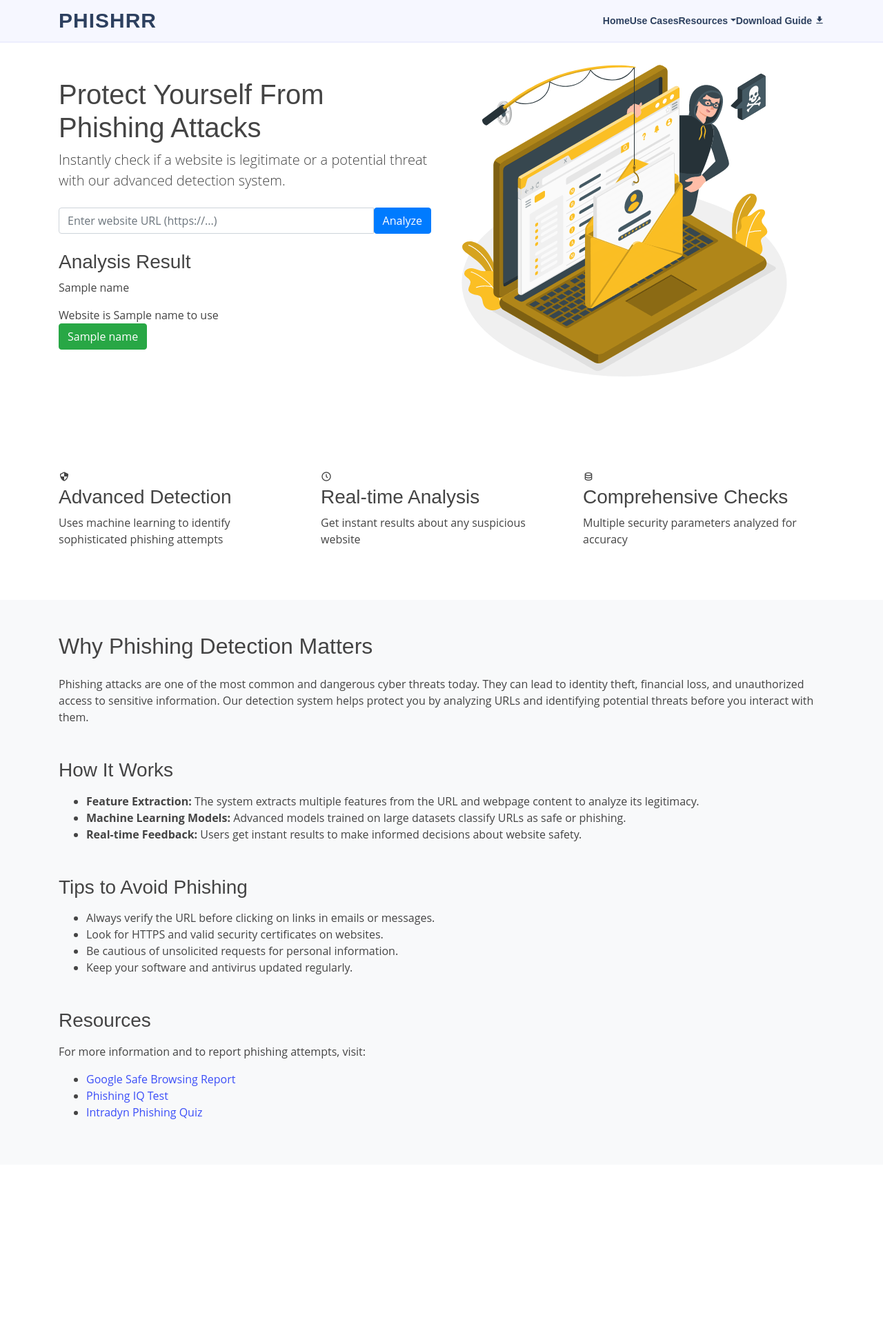
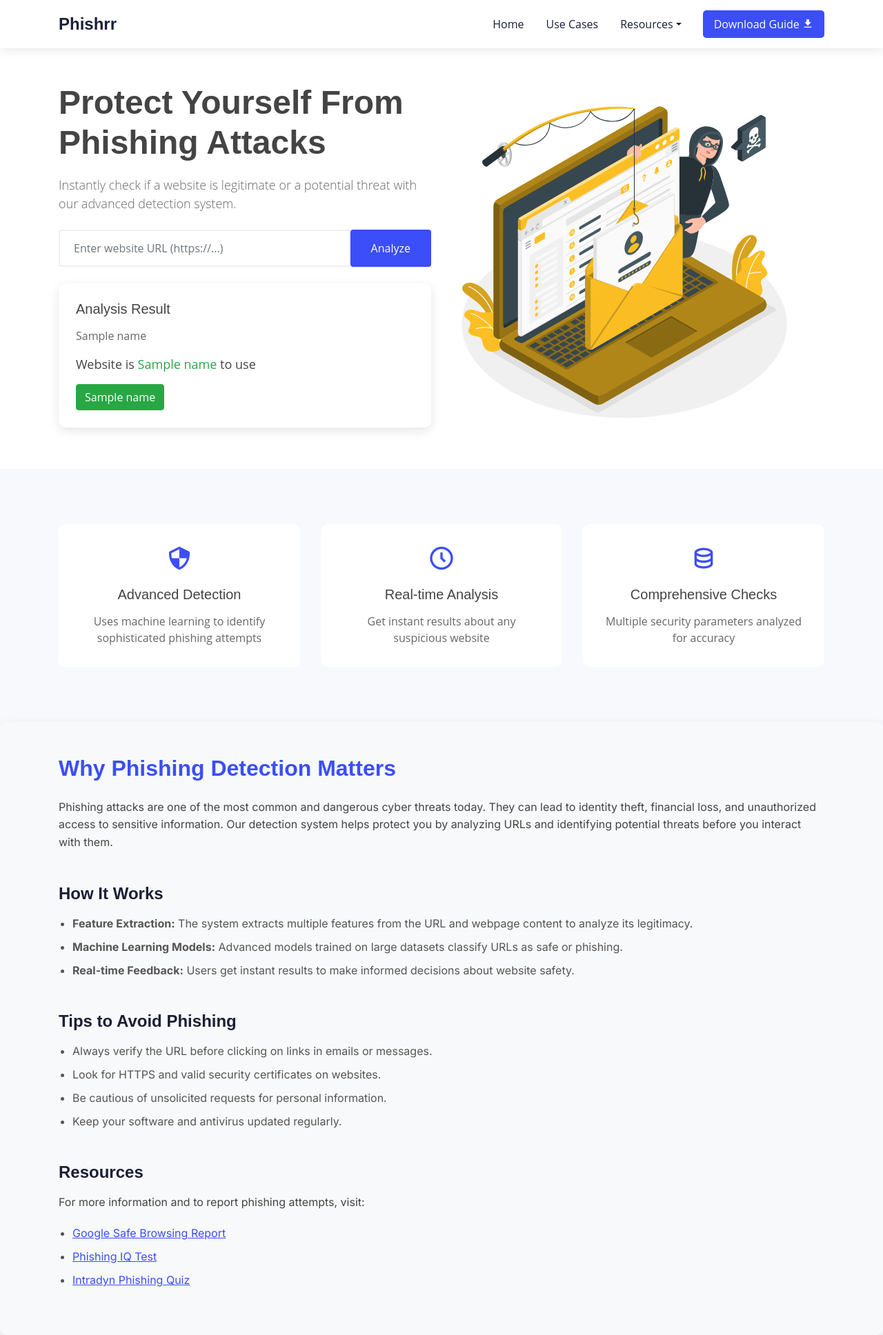
Before and after one commit to Yash0162004/Phishhr, a Flask app: template templates/index.html in a window 1280 px wide. Shown: the whole page at 69% size. Before the commit the page ends 1623 px from the top, so only its background shows below. Run offline with Flask 3, Linux system fonts and the light colour scheme; the template is opened without the code that fills it: most values are stand-ins (such as "Sample title", 1, 10 or a date in 2020); parts of the project's set-up code (start-up, migrations or seed data) failed here and were passed over; some libraries are stand-ins or nearby versions.

Commit message:
style.css

```diff
--- a/static/style.css
+++ b/static/style.css
@@ -1,3 +1,183 @@
+:root {
+  --primary-color: #3b4ef8;
+  --dark-color: #1a1f36;
+  --light-color: #f7f9fc;
+  --success-color: #28a745;
+  --danger-color: #dc3545;
+}
+
+body {
+  font-family: 'Inter', sans-serif;
+  color: var(--dark-color);
+  background: var(--light-color);
+}
+
+/* Header */
+#header {
+  padding: 15px 0;
+  background: white;
+  box-shadow: 0 2px 15px rgba(0, 0, 0, 0.1);
+}
+
+.logo {
+  margin: 0;
+  font-size: 24px;
+  font-weight: 700;
+}
+
+.logo a {
+  color: var(--dark-color);
+  text-decoration: none;
+}
+
+.nav-menu a {
+  color: var(--dark-color);
+  padding: 8px 16px;
+  text-decoration: none;
+  transition: 0.3s;
+}
+
+.nav-menu a:hover {
+  color: var(--primary-color);
+}
+
+.download-btn {
+  background: var(--primary-color);
+  color: white !important;
+  border-radius: 5px;
+  margin-left: 15px;
+}
+
+.download-btn:hover {
+  opacity: 0.9;
+}
+
+/* Hero Section */
+.hero {
+  padding: 120px 0 60px;
+  background: white;
+}
+
+.hero h1 {
+  font-size: 48px;
+  font-weight: 700;
+  line-height: 1.2;
+  margin-bottom: 20px;
+}
+
+.hero .lead {
+  color: #666;
+  font-size: 18px;
+}
+
+.url-form {
+  max-width: 600px;
+}
+
+.url-form .form-control {
+  height: 54px;
+  border: 2px solid #eee;
+  padding: 0 20px;
+}
+
+.url-form .btn {
+  padding: 0 30px;
+  height: 54px;
+  background: var(--primary-color);
+  border: none;
+}
+
+/* Result Box */
+.result-box {
+  background: white;
+  border-radius: 10px;
+  padding: 25px;
+  box-shadow: 0 5px 15px rgba(0, 0, 0, 0.1);
+}
+
+.result-box h3 {
+  font-size: 20px;
+  margin-bottom: 15px;
+}
+
+.result-box .url {
+  color: #666;
+  word-break: break-all;
+}
+
+.result-box .status {
+  margin: 15px 0;
+  font-size: 18px;
+}
+
+.result-box.safe .status span {
+  color: var(--success-color);
+}
+
+.result-box.unsafe .status span {
+  color: var(--danger-color);
+}
+
+/* Features Section */
+.features {
+  padding: 80px 0;
+  background: var(--light-color);
+}
+
+.feature-box {
+  background: white;
+  padding: 30px;
+  border-radius: 10px;
+  text-align: center;
+  transition: 0.3s;
+}
+
+.feature-box:hover {
+  transform: translateY(-5px);
+  box-shadow: 0 5px 15px rgba(0, 0, 0, 0.1);
+}
+
+.feature-box i {
+  font-size: 40px;
+  color: var(--primary-color);
+  margin-bottom: 20px;
+}
+
+.feature-box h3 {
+  font-size: 20px;
+  margin-bottom: 15px;
+}
+
+.feature-box p {
+  color: #666;
+  margin: 0;
+}
+
+/* Responsive */
+@media (max-width: 991px) {
+  .hero {
+    padding: 100px 0 40px;
+  }
+
+  .hero h1 {
+    font-size: 36px;
+  }
+}
+
+@media (max-width: 768px) {
+  .nav-menu {
+    display: none !important;
+  }
+
+  .hero {
+    text-align: center;
+  }
+
+  .url-form {
+    margin: 0 auto;
+  }
+}
+
 /*--------------------------------------------------------------
 # General
 --------------------------------------------------------------*/
@@ -107,61 +287,24 @@ h1, h2, h3, h4, h5, h6 {
 }
 
 /*--------------------------------------------------------------
-# Header
+# Navigation Menu
 --------------------------------------------------------------*/
-#header {
-  background: #f6f7ff;
-  border-bottom: 2px solid #eceefe;
-  transition: all 0.5s;
-  z-index: 997;
-  padding: 15px 0;
+.main-nav {
+  display: flex;
+  justify-content: space-between;
+  align-items: center;
 }
 
-#header .logo {
-  font-size: 30px;
-  margin: 0;
-  padding: 0;
-  line-height: 1;
-  font-weight: 600;
-  letter-spacing: 1px;
-  font-family: "Poppins", sans-serif;
+.nav-left {
+  display: flex;
+  align-items: center;
 }
 
-#header .logo a {
-  color: #2d405f;
-  text-transform: uppercase;
+.nav-right {
+  display: flex;
+  align-items: center;
 }
 
-#header .logo img {
-  max-height: 40px;
-}
-
-@media (max-width: 768px) {
-  #header .logo {
-    font-size: 15px;
-    margin: 0;
-    padding: 0;
-    line-height: 1;
-    font-weight: 600;
-    letter-spacing: 1px;
-    font-family: "Poppins", sans-serif;
-  }
-
-  #header .logo a {
-    color: #2d405f;
-    text-transform: uppercase;
-  }
-
-  #header .logo img {
-    max-height: 40px;
-  }
-}
-
-
-/*--------------------------------------------------------------
-# Navigation Menu
---------------------------------------------------------------*/
-/* Desktop Navigation */
 .nav-menu ul {
   margin: 0;
   padding: 0;
@@ -178,19 +321,6 @@ h1, h2, h3, h4, h5, h6 {
   padding: 10px 0 10px 28px;
 }
 
-.nav-menu a {
-  display: block;
-  position: relative;
-  color: #2d405f;
-  transition: 0.3s;
-  font-size: 14px;
-  font-family: "Krub", sans-serif;
-  font-weight: 600;
-}
-
-.nav-menu a:hover, .nav-menu .active > a, .nav-menu li:hover > a {
-  color: #3b4ef8;
-}
 
 .nav-menu .drop-down ul {
   display: block;
@@ -1231,3 +1262,57 @@ section {
   font-family: "Krub", sans-serif;
   letter-spacing: 0.5px;
 }
+
+/* Additional Info Section */
+.additional-info {
+  background-color: #ffffff;
+  padding: 40px 20px;
+  border-radius: 10px;
+  box-shadow: 0 5px 15px rgba(0,0,0,0.1);
+  color: var(--dark-color);
+  font-family: 'Inter', sans-serif;
+}
+
+.additional-info h2 {
+  font-size: 32px;
+  font-weight: 700;
+  margin-bottom: 20px;
+  color: var(--primary-color);
+}
+
+.additional-info h3 {
+  font-size: 24px;
+  font-weight: 600;
+  margin-top: 40px;
+  margin-bottom: 15px;
+  color: var(--dark-color);
+}
+
+.additional-info p {
+  font-size: 16px;
+  line-height: 1.6;
+  margin-bottom: 20px;
+  color: #444444;
+}
+
+.additional-info ul {
+  list-style-type: disc;
+  padding-left: 20px;
+  margin-bottom: 20px;
+  color: #555555;
+}
+
+.additional-info ul li {
+  margin-bottom: 10px;
+  font-size: 16px;
+}
+
+.additional-info a {
+  color: var(--primary-color);
+  text-decoration: underline;
+}
+
+.additional-info a:hover {
+  color: var(--dark-color);
+  text-decoration: none;
+}
```
Also changed, not shown: other parts of static/style.css (+16 -115 lines).
